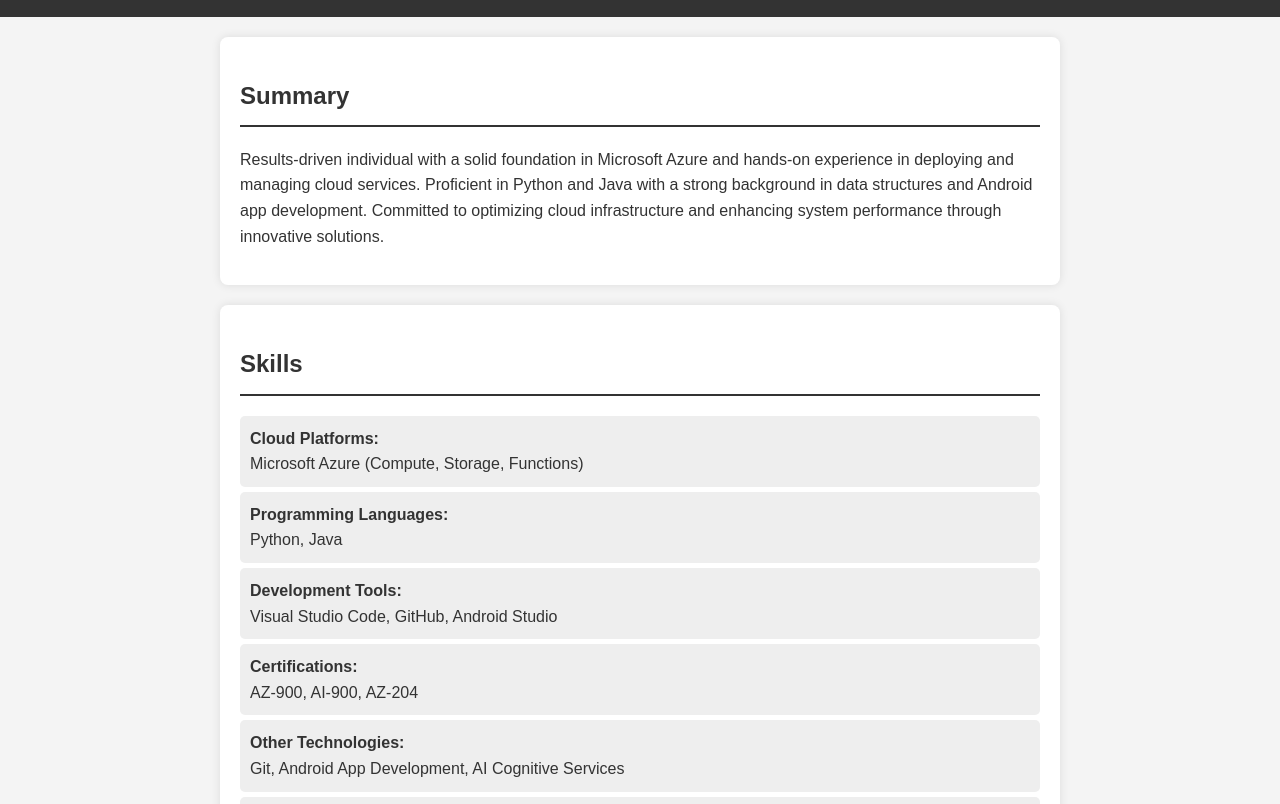
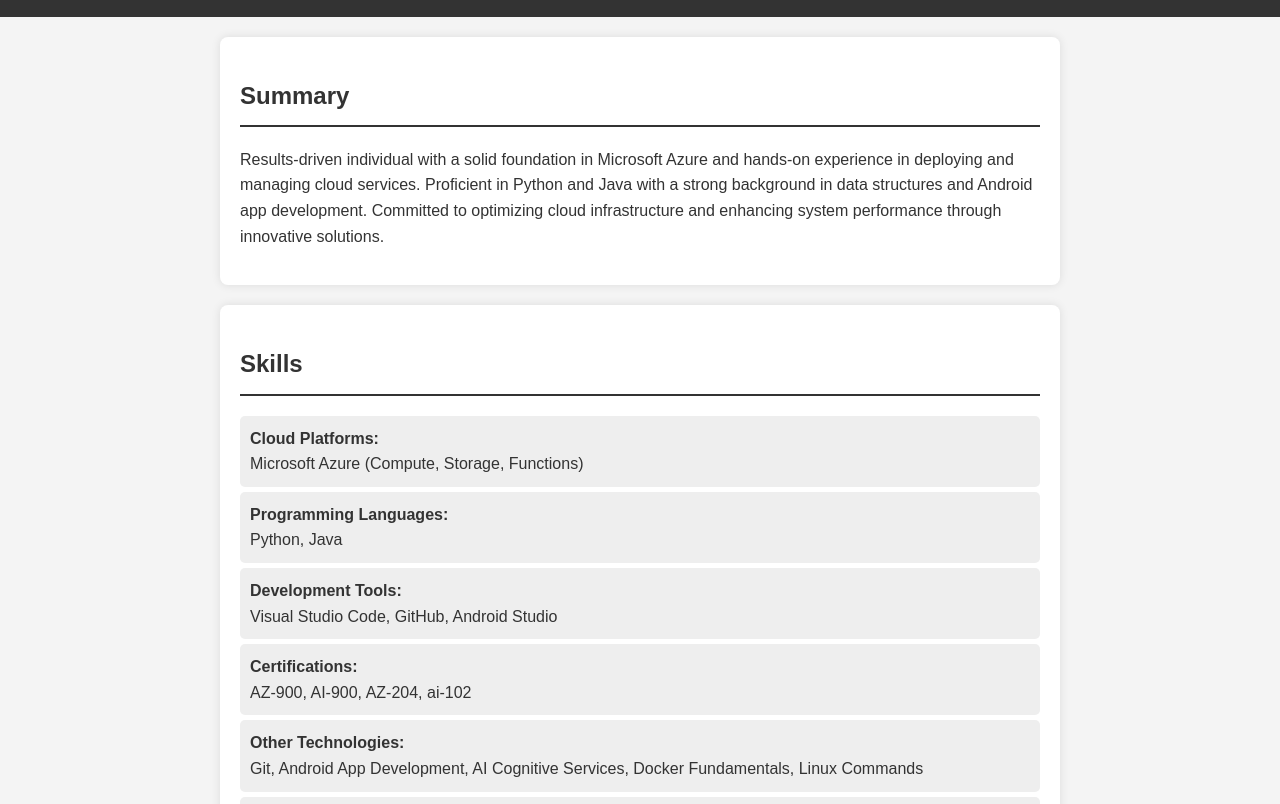
Before and after one commit to VenkatachalamG/VenkatachalamG.github.io, a plain HTML site: page index.html in a window 1280 px wide. Shown: the part 118-922 px from the top of the page. Drawn offline with Linux system fonts and the light colour scheme.

Commit message:
Updated Certifications and Other Technologies
Updated AI-102 and Docker fundamentals and Linux commands.

```diff
--- a/index.html
+++ b/index.html
@@ -23,8 +23,8 @@
             <li><strong>Cloud Platforms:</strong> Microsoft Azure (Compute, Storage, Functions)</li>
             <li><strong>Programming Languages:</strong> Python, Java</li>
             <li><strong>Development Tools:</strong> Visual Studio Code, GitHub, Android Studio</li>
-            <li><strong>Certifications:</strong> AZ-900, AI-900, AZ-204</li>
-            <li><strong>Other Technologies:</strong> Git, Android App Development, AI Cognitive Services</li>
+            <li><strong>Certifications:</strong> AZ-900, AI-900, AZ-204, ai-102</li>
+            <li><strong>Other Technologies:</strong> Git, Android App Development, AI Cognitive Services, Docker Fundamentals, Linux Commands</li>
             <li><strong>Soft Skills:</strong> Problem-solving, Communication, Team Collaboration</li>
         </ul>
     </section>
```
